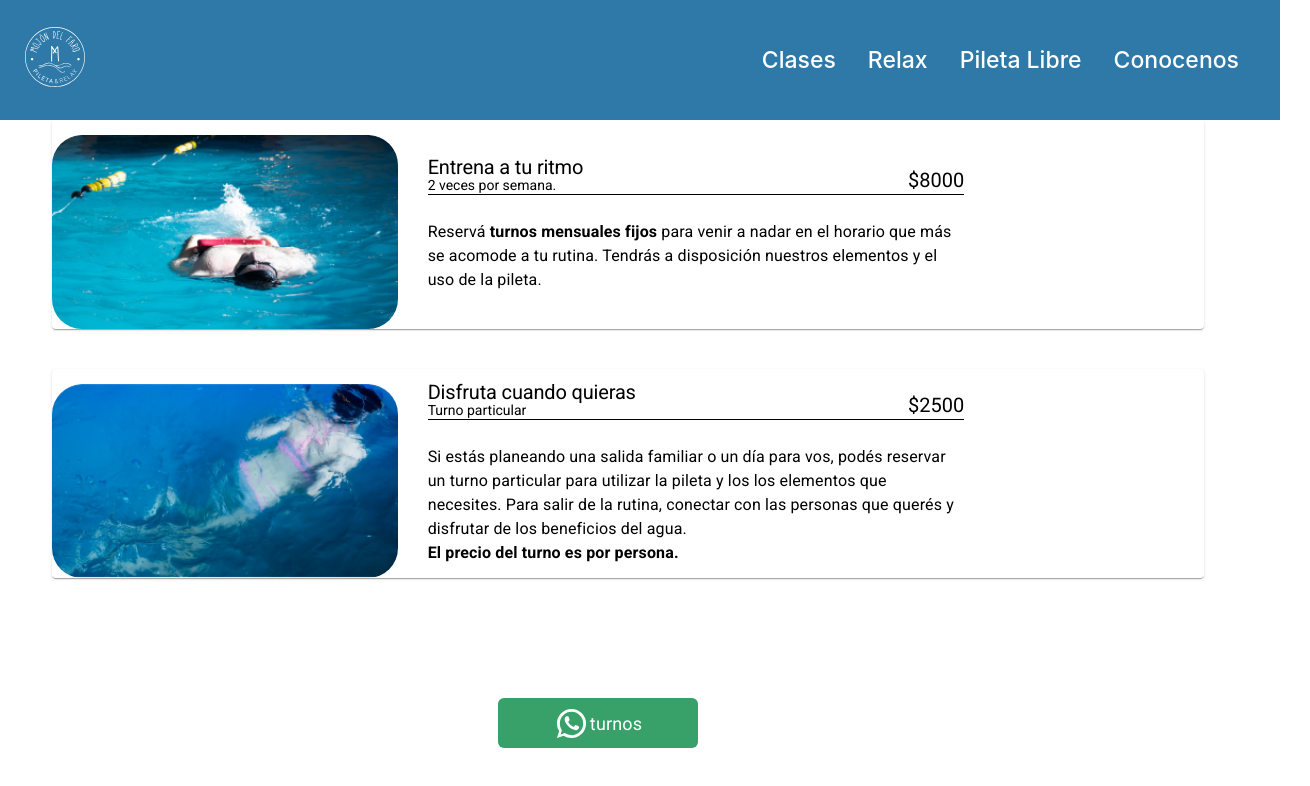
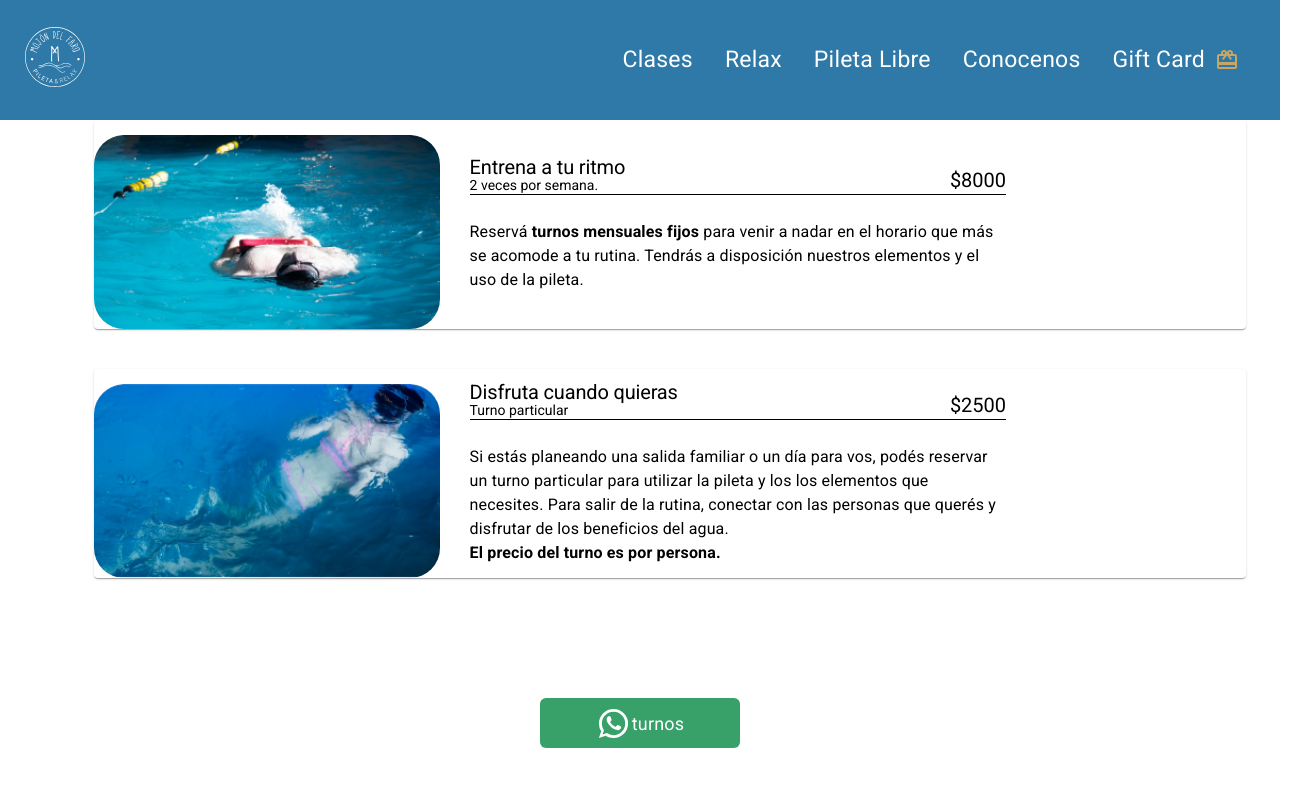
Before and after one commit to MateoFernandezBanchi/MojonDelFaro, a React (Vite) app: page /piletalibre in a window 1280 px wide. Shown: the top 786 px of the page, 1310 px wide, since content can reach past the window. Built offline with nearby package versions, Linux system fonts and the light colour scheme.

Commit message:
general changes

```diff
--- a/src/components/navBar/MenuDesktop.jsx
+++ b/src/components/navBar/MenuDesktop.jsx
@@ -1,27 +1,56 @@
-import { Box, List, ListItem } from '@mui/material'
-import React from 'react'
-import { Link } from 'react-router-dom'
+import { Box, List, ListItem, Typography } from "@mui/material";
+import React from "react";
+import { Link } from "react-router-dom";
 import "./styles.css";
+import CardGiftcardIcon from "@mui/icons-material/CardGiftcard";
 
 const MenuDesktop = () => {
   return (
     <Box>
-        <List sx={{display:"flex", flexDirection:"row"}} className="listMenuDesktop">
-            <ListItem  >
-                <Link to="/clases">Clases</Link>
+      <List
+        sx={{ display: "flex", flexDirection: "row" }}
+        className="listMenuDesktop"
+      >
+        <ListItem>
+          <Link to="/clases">
+            <Typography fontSize={"23px"}>Clases</Typography>
+          </Link>
         </ListItem>
         <ListItem>
-                <Link to="/relax">Relax</Link>
+          <Link to="/relax">
+            <Typography fontSize={"23px"}>Relax</Typography>
+          </Link>
         </ListItem>
         <ListItem>
-                <Link to="/piletalibre">Pileta Libre</Link>
+          <Link to="/piletalibre">
+            <Typography fontSize={"23px"}>Pileta Libre</Typography>
+          </Link>
         </ListItem>
         <ListItem>
-                <Link to="/conocenos">Conocenos</Link>
+          <Link to="/conocenos">
+            <Typography fontSize={"23px"}>Conocenos</Typography>
+          </Link>
+        </ListItem>
+        <ListItem sx={{ padding: "12px 16px", display: "block" }}>
+          <Link to="/relax#giftCard">
+            <Box
+              sx={{
+                display: "flex",
+                alignItems: "center",
+                justifyContent: "space-between",
+                gap: "10px",
+              }}
+            >
+              <Typography color="white" fontSize={"23px"}>
+                Gift Card
+              </Typography>
+              <CardGiftcardIcon sx={{ color: "rgba(198, 166, 100, 1)" }} />
+            </Box>
+          </Link>
         </ListItem>
       </List>
     </Box>
-  )
-}
+  );
+};
 
-export default MenuDesktop
+export default MenuDesktop;
--- a/src/components/navBar/styles.css
+++ b/src/components/navBar/styles.css
@@ -1,6 +1,11 @@
-ul li a {
-    font-size: 23px;}
+ul li a p{
+    font-size: 23px;
+    color:white;
+}
 ul li a:hover {
+    font-size:28px;
+}
+ul li a p:hover {
     font-size:28px;
 }
 .logoNavbar {
--- a/src/pages/Inicio.jsx
+++ b/src/pages/Inicio.jsx
@@ -10,8 +10,10 @@ import CardServicios from "../components/card/CardServicios";
 import { Link } from "react-router-dom";
 import { MobileDiv } from "../components/MediaQuery/ResponsiveDiv";
 import "./styles.css";
+import ScrollToTop from "../helpers/ScrollToTop";
 
 export const Inicio = () => {
+  ScrollToTop();
   return (
     <Box sx={{ boxSizing: "border-box", marginTop: "10vh" }}>
       <MobileDiv>
@@ -57,7 +59,7 @@ export const Inicio = () => {
             <h2>Pileta climatizada</h2>
           </div>
           <Typography sx={{ width: "100%" }}>
-            Disfrutá con tranquilidad: agua siempre templada y{" "}
+            Disfrutá con tranquilidad: agua siempre templada y
             <span>ambiente cálido y reconformante.</span>
           </Typography>
         </ListItem>
@@ -101,7 +103,7 @@ export const Inicio = () => {
           </div>
           <Typography sx={{ width: "100%" }}>
             Encontrá una actividad{" "}
-            <span para vos>
+            <span>
               adaptada para vos
             </span>
             . Nuestros grupos son reducidos y diseñados para cada etapa.
--- a/src/pages/PiletaLibre.jsx
+++ b/src/pages/PiletaLibre.jsx
@@ -4,14 +4,14 @@ import { Box, Divider, Typography } from "@mui/material";
 import CardNormas from "../components/card/CardNormas";
 import { useLocation } from "react-router-dom";
 import ScrollToTop from "../helpers/ScrollToTop";
-import Footer from "../components/footer/Footer";
+import "./styles.css";
 import { WhatsappButton } from "../components/button/WhatsappButton";
 
 const PiletaLibre = () => {
   ScrollToTop();
   return (
     <>
-      <Box sx={{ margin: "15vh auto" }}>
+      <Box sx={{ margin: "15vh auto" }} className="piletaLibreContainer">
         <CardAcordeon
           imagen={"/assets/NatacionAdultos.png"}
           titulo={"Entrena a tu ritmo"}
--- a/src/pages/Relax.jsx
+++ b/src/pages/Relax.jsx
@@ -1,5 +1,5 @@
 import { Avatar, Box, Typography } from "@mui/material";
-import React from "react";
+import React, { useEffect, useRef } from "react";
 import CardAcordeon from "../components/card/CardAcordeon";
 import { GreenButton } from "../components/button/WhatsappButton";
 import CardNormas from "../components/card/CardNormas";
@@ -9,8 +9,25 @@ import CardGiftcardIcon from "@mui/icons-material/CardGiftcard";
 import { useLocation } from "react-router-dom";
 
 const Relax = () => {
-  ScrollToTop();
+  const giftCard = useRef();
+  const location = useLocation();
 
+  useEffect(() => {
+    if (location.hash === '') {
+      scrollToTopInner();
+    } else {
+      scrollToForm();
+    }
+  }, [location.hash]);
+
+  function scrollToForm() {
+    if (giftCard.current) {
+      giftCard.current.scrollIntoView({ behavior: 'smooth' });
+    }
+  }
+  function scrollToTopInner () {
+    window.scrollTo(0, 0);
+  }
   return (
     <>
       <Box sx={{ margin: "15vh 0", width:"100vw", overflow:"hidden" }}>
@@ -34,7 +51,7 @@ const Relax = () => {
             "Potenciá la experiencia del sauna combinandola con nuestra pileta. En ella vas a encontrar  hidromasajes  y espacio para nadar. Esta combinación no solo contribuye a mejorar la postura y liberar tensiones profundas, sino que también disuelve esas antiguas contracturas. Sumergirse en este entorno acuático brinda una tranquilidad profunda a nivel mental y emocional. Tu bienestar integral es nuestra prioridad, y esta combinación de elementos está diseñada para ofrecerte un rejuvenecimiento completo."
           }
         />
-        <Box className="giftCardContainer" id="giftCard">
+        <Box className="giftCardContainer" id="giftCard" ref={giftCard}>
           <Box className="giftTextContainer">
             <Box sx={{marginLeft:"10px"}}>
             <Box sx={{ display: "flex", alignItems: "center", gap: "5px"}}>
--- a/src/pages/styles.css
+++ b/src/pages/styles.css
@@ -4,6 +4,11 @@
     margin:5vh auto;
     flex-direction: column;
     justify-content: center;
+    padding: 5vh 0;
+    margin-bottom: 10vh;
+}
+.piletaLibreContainer {
+    width: 100vw;
 }
 span {
     font-weight: bold;
```
Lines whose indentation alone changed are shown as unchanged.
